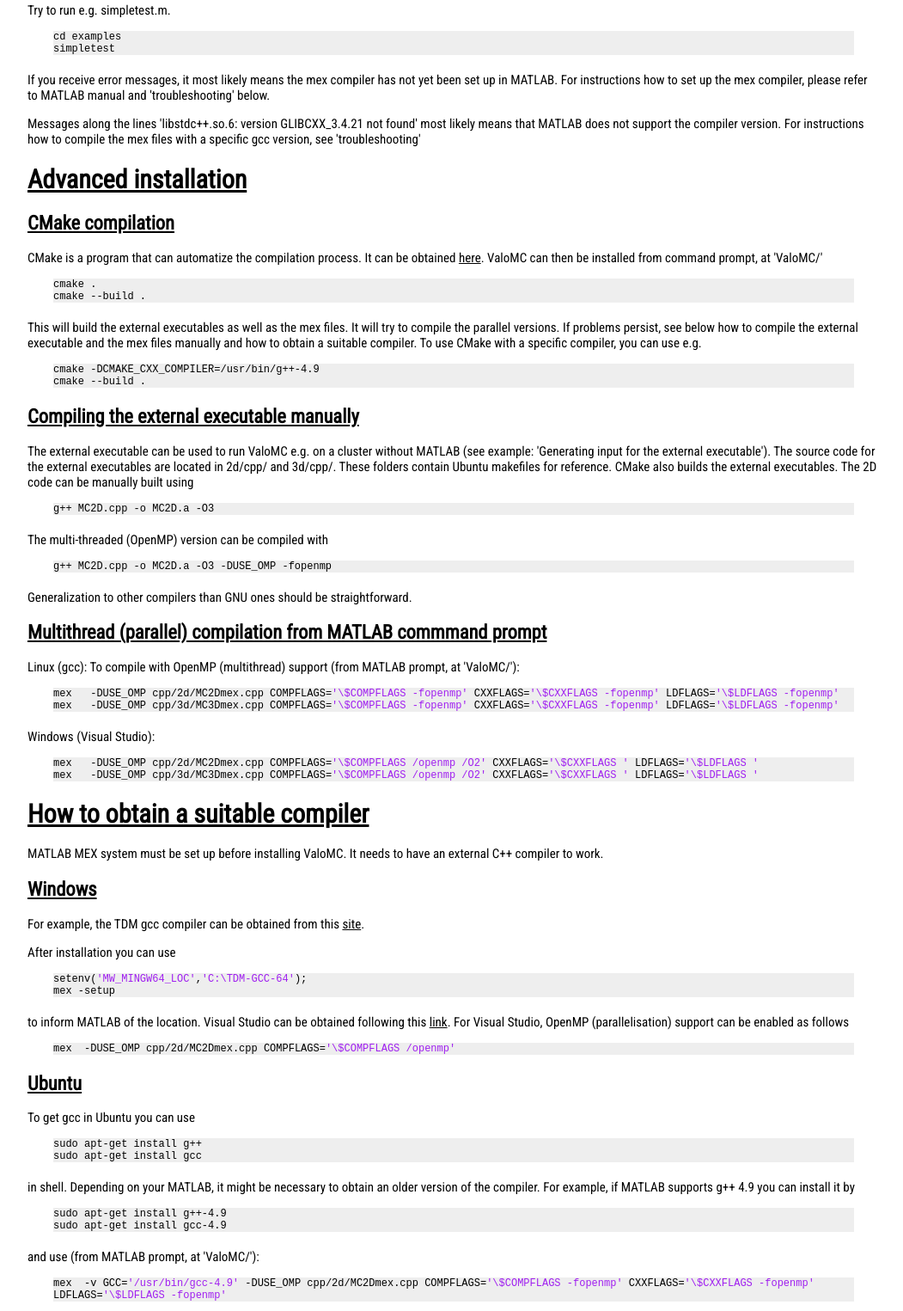
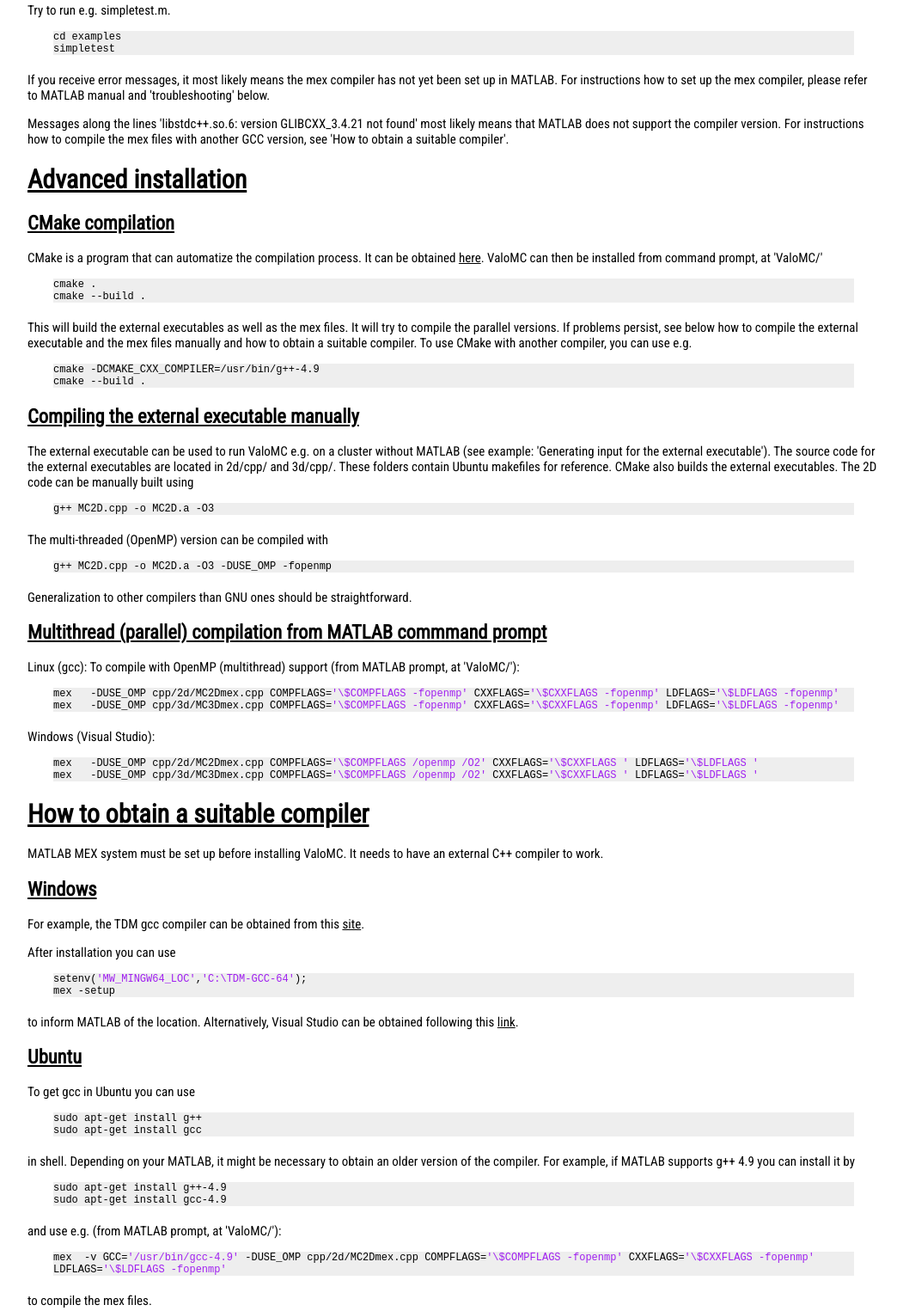
Before and after one commit to InverseLight/ValoMC, a plain HTML site: page docs/installation.html in a window 1280 px wide. Shown: the part 855-2380 px from the top of the page at 86% size, without its empty margins (112-1163 px from the left). Drawn offline with Linux system fonts and the light colour scheme.

Commit message:
Homepage

```diff
--- a/docs/installation.html
+++ b/docs/installation.html
@@ -219,8 +219,8 @@
 compiler, please refer to MATLAB manual and 'troubleshooting' below.</p>
 <p>Messages along the lines 'libstdc++.so.6: version GLIBCXX_3.4.21 not found'
 most likely means that MATLAB does not support the compiler version.
-For instructions how to compile the mex files with a specific gcc
-version, see 'troubleshooting'</p>
+For instructions how to compile the mex files with another GCC
+version, see 'How to obtain a suitable compiler'.</p>
 </div>
 <div class="section" id="advanced-installation">
 <h1><a class="toc-backref" href="#id2">Advanced installation</a></h1>
@@ -237,7 +237,7 @@
 will try to compile the parallel versions. If problems persist, see
 below how to compile the external executable and the mex files
 manually and how to obtain a suitable compiler. To use CMake with
-a specific compiler, you can use e.g.</p>
+another compiler, you can use e.g.</p>
 <pre class="code bash literal-block">
 cmake -DCMAKE_CXX_COMPILER<span class="operator">=</span>/usr/bin/g++-4.9
 cmake --build .
@@ -287,12 +287,8 @@
 <span class="name">setenv</span><span class="punctuation">(</span><span class="literal string">'MW_MINGW64_LOC'</span><span class="punctuation">,</span><span class="literal string">'C:\TDM-GCC-64'</span><span class="punctuation">);</span>
 <span class="name">mex</span> <span class="operator">-</span><span class="name">setup</span>
 </pre>
-<p>to inform MATLAB of the location. Visual Studio can be obtained
-following this <a class="reference external" href="https://visualstudio.microsoft.com">link</a>. For Visual Studio, OpenMP
-(parallelisation) support can be enabled as follows</p>
-<pre class="code matlab literal-block">
-<span class="name">mex</span>  <span class="operator">-</span><span class="name">DUSE_OMP</span> <span class="name">cpp</span><span class="operator">/</span><span class="literal number integer">2</span><span class="name">d</span><span class="operator">/</span><span class="name">MC2Dmex</span><span class="punctuation">.</span><span class="name">cpp</span> <span class="name">COMPFLAGS</span><span class="punctuation">=</span><span class="literal string">'\$COMPFLAGS /openmp'</span>
-</pre>
+<p>to inform MATLAB of the location. Alternatively, Visual Studio can be obtained
+following this <a class="reference external" href="https://visualstudio.microsoft.com">link</a>.</p>
 </div>
 <div class="section" id="ubuntu">
 <h2><a class="toc-backref" href="#id8">Ubuntu</a></h2>
@@ -308,13 +304,14 @@
 sudo apt-get install g++-4.9
 sudo apt-get install gcc-4.9
 </pre>
-<p>and use (from MATLAB prompt, at 'ValoMC/'):</p>
+<p>and use e.g. (from MATLAB prompt, at 'ValoMC/'):</p>
 <pre class="code matlab literal-block">
 <span class="name">mex</span>  <span class="operator">-</span><span class="name">v</span> <span class="name">GCC</span><span class="punctuation">=</span><span class="literal string">'/usr/bin/gcc-4.9'</span> <span class="operator">-</span><span class="name">DUSE_OMP</span> <span class="name">cpp</span><span class="operator">/</span><span class="literal number integer">2</span><span class="name">d</span><span class="operator">/</span><span class="name">MC2Dmex</span><span class="punctuation">.</span><span class="name">cpp</span> <span class="name">COMPFLAGS</span><span class="punctuation">=</span><span class="literal string">'\$COMPFLAGS -fopenmp'</span> <span class="name">CXXFLAGS</span><span class="punctuation">=</span><span class="literal string">'\$CXXFLAGS -fopenmp'</span> <span class="name">LDFLAGS</span><span class="punctuation">=</span><span class="literal string">'\$LDFLAGS -fopenmp'</span>
 </pre>
+<p>to compile the mex files.</p>
 </div>
 </div>
 </div>
 </div>
 <br>
-<br> </div><footer> <hr> <p>Last updated: Thu Sep  6 18:35:36 EEST 2018 by aleksle</p></footer> </body> </html>
+<br> </div><footer> <hr> <p>Last updated: Thu Sep  6 19:04:40 EEST 2018 by aleksle</p></footer> </body> </html>
```
Also changed, not shown: 1 other file.
